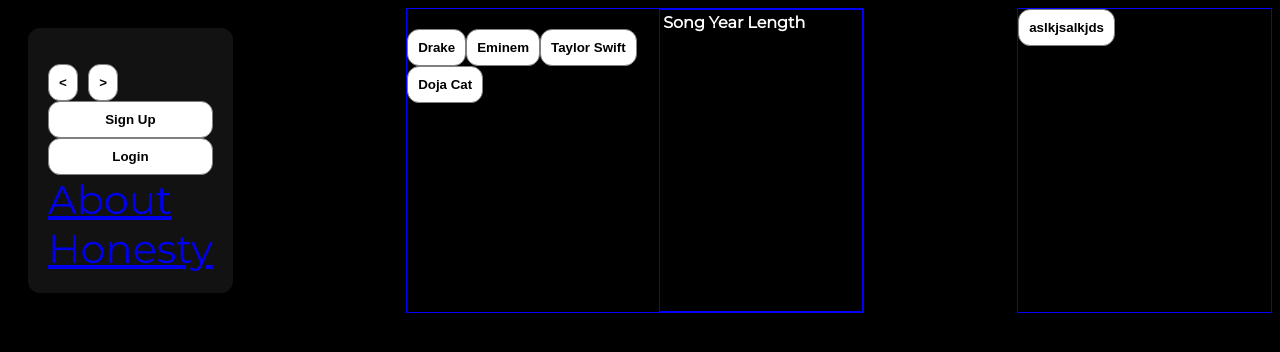
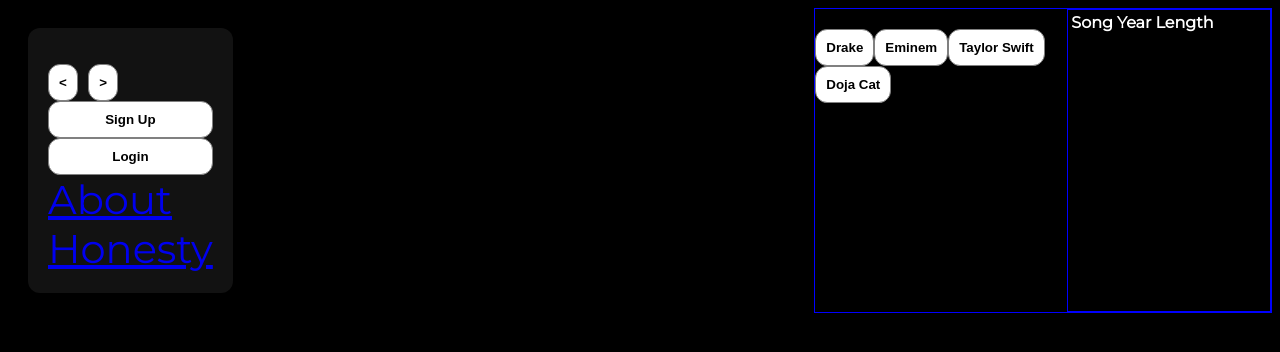
Before and after one commit to helloprof/web2unes, a website: page src/index.html in a window 1280 px wide. Drawn offline with Linux system fonts and the light colour scheme.

Commit message:
html changes

```diff
--- a/src/index.html
+++ b/src/index.html
@@ -45,13 +45,14 @@
                 </tbody>
             </table>
         </div>
+    </div>
 
 
     </div>
 
-    <div class="sidebar">
+    <!-- <div class="sidebar">
         <button>aslkjsalkjds</button>
-    </div>
+    </div> -->
     <script src="js/artists.js"></script>
     <script src="js/songs.js"></script>
     <script src="js/app.js"></script>
```
